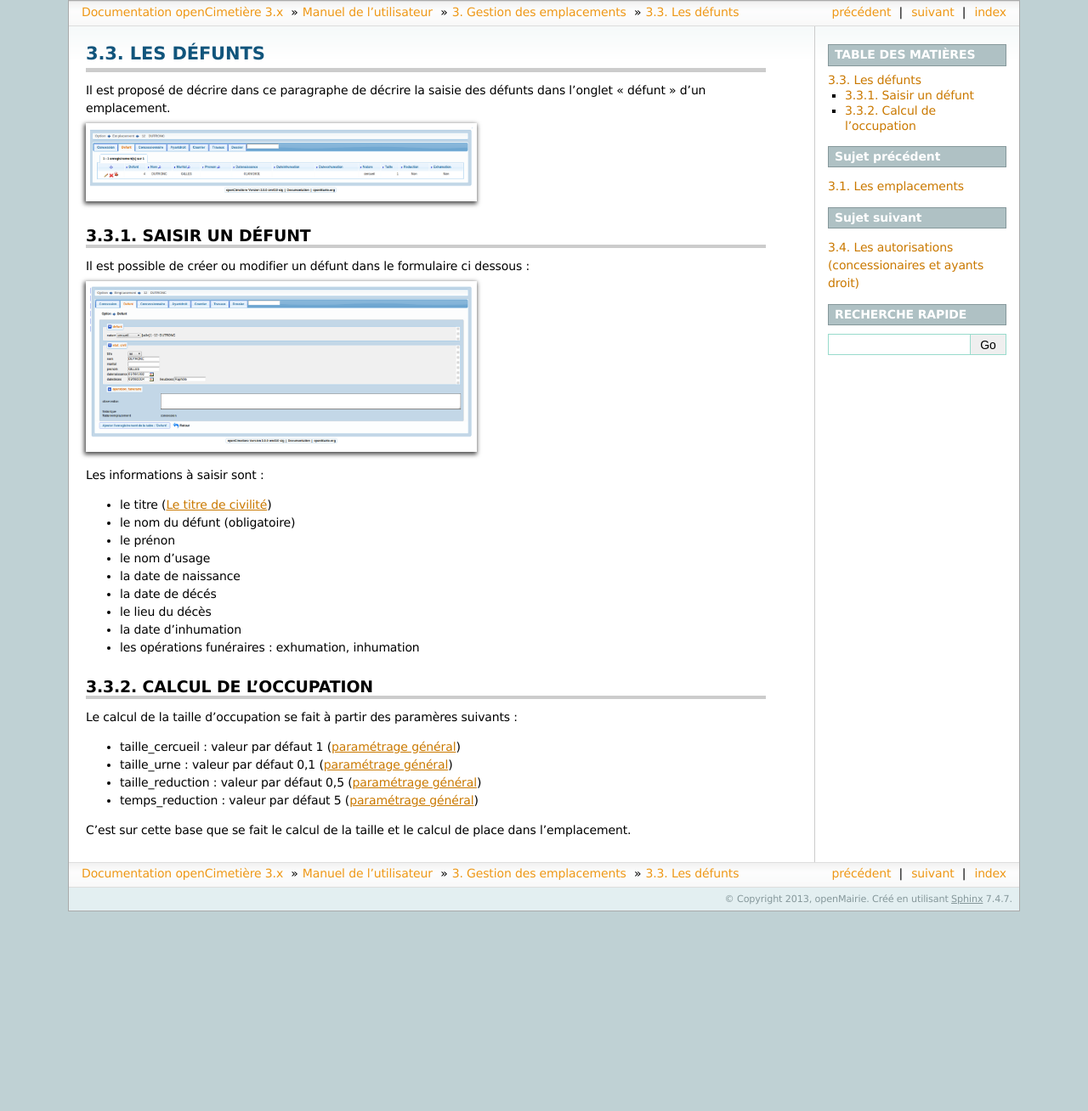
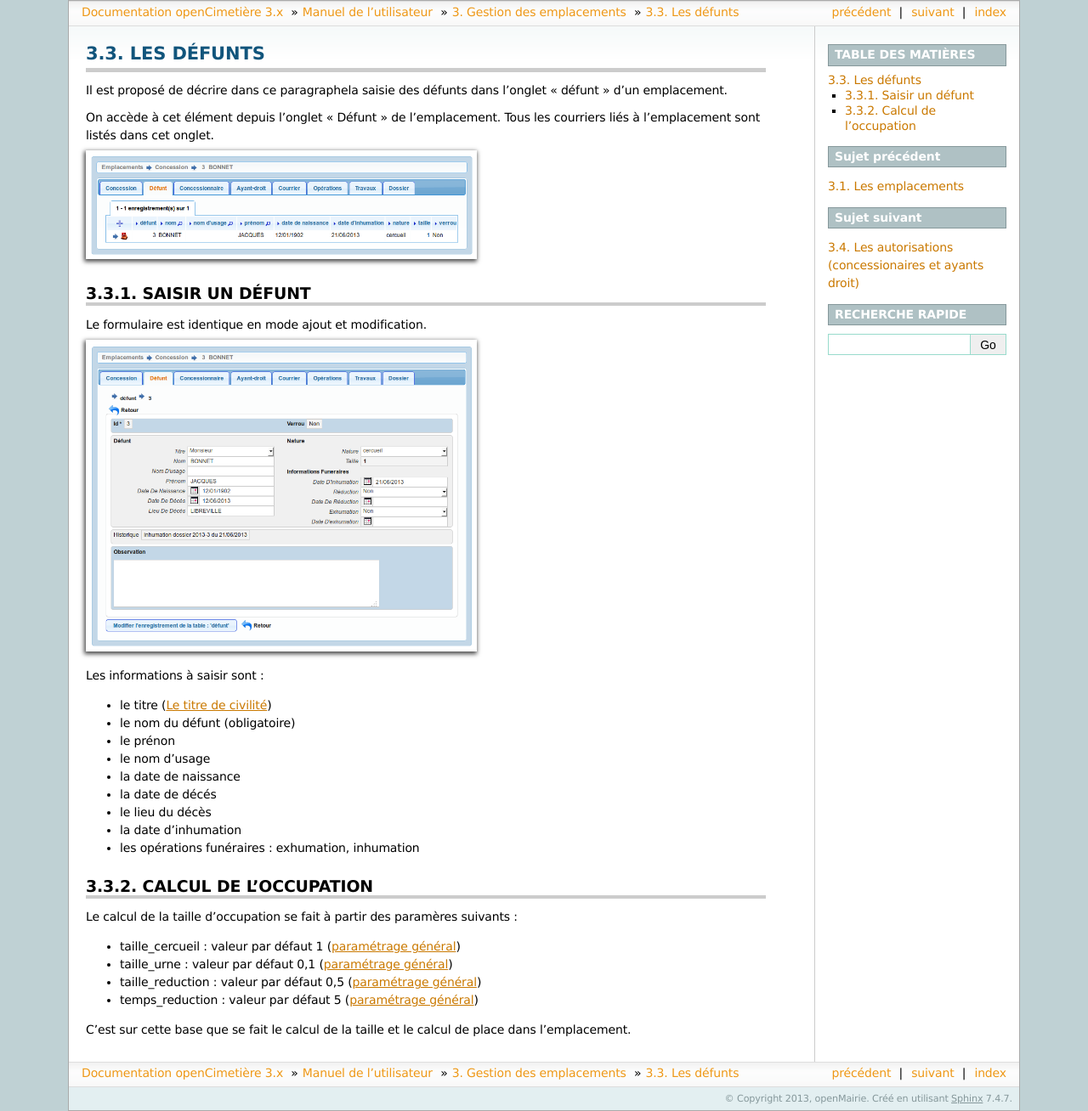
Before and after one commit to KevinFoisnet/opencimetiere-documentation, a Sphinx documentation site: the page built from source/manuel_utilisateur/defunt.rst, in a window 1280 px wide. Shown: the whole page at 85% size. Built offline with Sphinx 7.4.7, drawn with Linux system fonts in a browser that asks for light colours; before the commit the page ends 1073 px from its top, so only the background shows below that.

Commit message:
Mise à jour du paragraphe défunt

```diff
--- a/source/manuel_utilisateur/defunt.rst
+++ b/source/manuel_utilisateur/defunt.rst
@@ -4,18 +4,20 @@
 Les défunts
 ###########
 
-Il est proposé de décrire dans ce paragraphe de décrire la saisie des défunts
-dans l'onglet "défunt" d'un emplacement.
+Il est proposé de décrire dans ce paragraphela saisie des défunts dans l'onglet
+"défunt" d'un emplacement.
 
+On accède à cet élément depuis l'onglet "Défunt" de l'emplacement.
+Tous les courriers liés à l'emplacement sont listés dans cet onglet.
 
-.. image:: ../_static/tab_defunt.png
+.. image:: opencimetiere--onglet-defunt-tableau.png
 
 Saisir un défunt
 ----------------
 
-Il est possible de créer ou modifier un défunt dans le formulaire ci dessous :
+Le formulaire est identique en mode ajout et modification.
 
-.. image:: ../_static/form_defunt.png
+.. image:: opencimetiere--onglet-defunt-formulaire.png
 
 
 Les informations à saisir sont :
```
Also changed, not shown: source/_static/form_defunt.png (deleted), source/_static/tab_defunt.png (deleted), source/manuel_utilisateur/opencimetiere--onglet-defunt-formulaire.png (added), source/manuel_utilisateur/opencimetiere--onglet-defunt-tableau.png (added).
